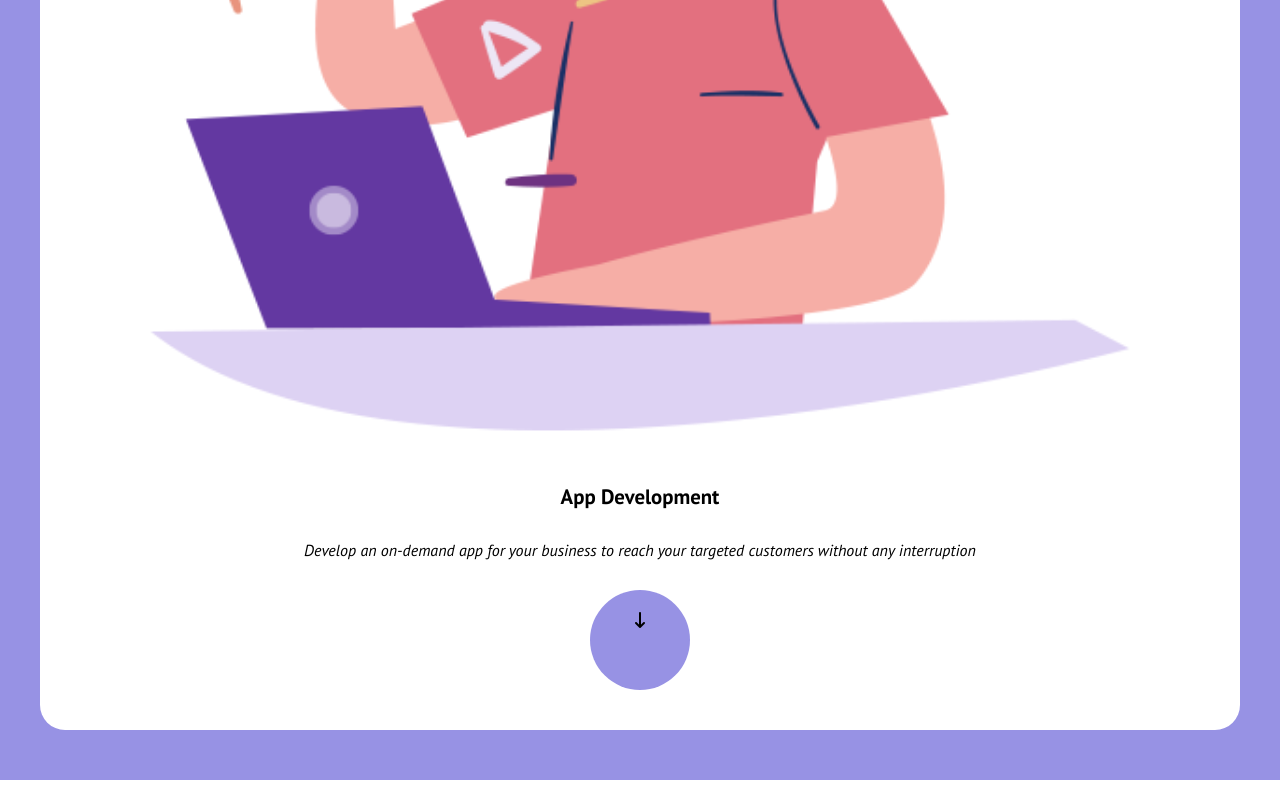
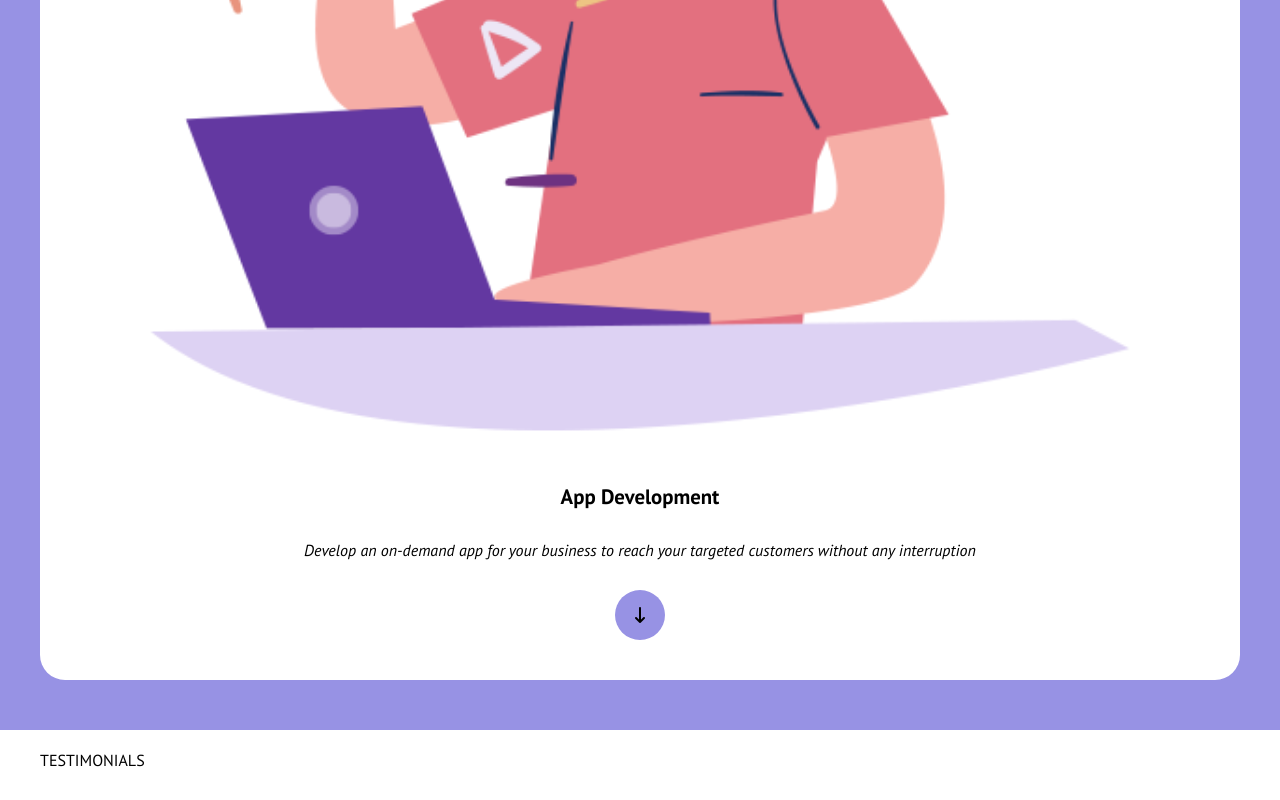
Before and after one commit to francistooth/htmlcss-responsive-layout, a plain HTML site: page index.html in a window 1280 px wide. Shown: the part 4874-5674 px from the top of the page. Drawn offline with Linux system fonts and the light colour scheme.

Commit message:
testimonials structure added, utilities added

```diff
--- a/css/style.css
+++ b/css/style.css
@@ -34,6 +34,10 @@ a {
 
 .bg-blue {
     background-color: #0084fd;
+}
+
+.color-violet {
+    color: #9792e4;
 }
 
 .bg-violet {
@@ -78,12 +82,20 @@ a {
     padding: 10px 40px;
 }
 
+.padding-10 {
+    padding: 10px;
+}
+
 .padding-20 {
     padding: 20px;
 }
 
 .padding-40 {
     padding: 40px;
+}
+
+.padding-top-30 {
+    padding-bottom: 30px;
 }
 
 .padding-bottom-30 {
@@ -126,8 +138,8 @@ a {
 }
 
 .border-radius-circle {
-    height: 100px;
-    width: 100px;
+    height: 50px;
+    width: 50px;
     border-radius: 50%;
 }
 
@@ -160,3 +172,11 @@ header {
     display: flex;
     justify-content: center;
 }
+
+.down-arrow-div a {
+    display: flex;
+    justify-content: center;
+    align-items: center;
+}
+
+/* testimonials */
--- a/index.html
+++ b/index.html
@@ -80,8 +80,8 @@
 
             <!-- strategic planning section, section violet bg, div white bg   -->
 
-            <section class="width-100 bg-violet">
-                <div class="width-100 padding-standard">
+            <section class="planning width-100 bg-violet">
+                <div class="planning width-100 padding-standard">
                     <img src="img/planning1.png" alt="planning jumbo" class="width-100 margin-top-30 margin-bottom-30">
 
                     <h2 class="color-white font-size-2rem margin-bottom-30"> Strategic Planning</h2>
@@ -98,15 +98,18 @@
                         <p class="t-align-center padding-bottom-30"><i> Develop an on-demand app for your business to reach your targeted customers without any interruption</i></p>
 
                         <div class="down-arrow-div">
-                            <a href="#" class="t-align-center border-radius-circle bg-violet padding-20"><i class="fa-solid fa-arrow-down-long color-black"></i></a></div>
+                            <a href="#" class="t-align-center border-radius-circle bg-violet padding-10"><i class="fa-solid fa-arrow-down-long color-black"></i></a>
                         </div>
+                    </div>
                 </div>
             </section>
 
             <!-- testimonial section, section white bg, div violet bg -->
 
-            <section class="testimonials">
-
+            <section class="testimonials width-100">
+                <div class="container padding-standard">
+                    <span class="margin-0-auto padding-bottom-30 padding-top-30"> TESTIMONIALS </span>
+                </div>
             </section>
 
             <!-- work with us section, section violet bg, div white bg -->
```
